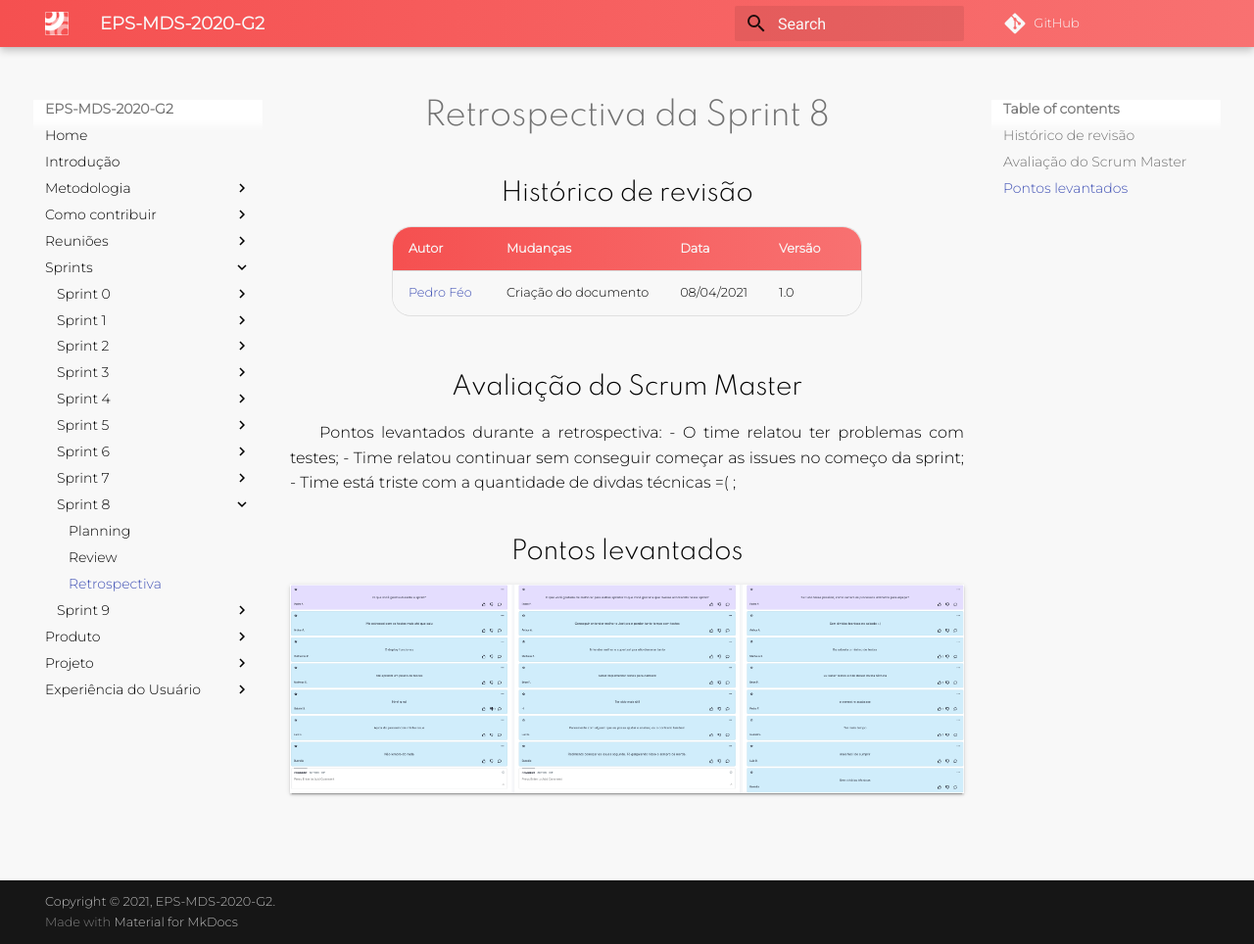
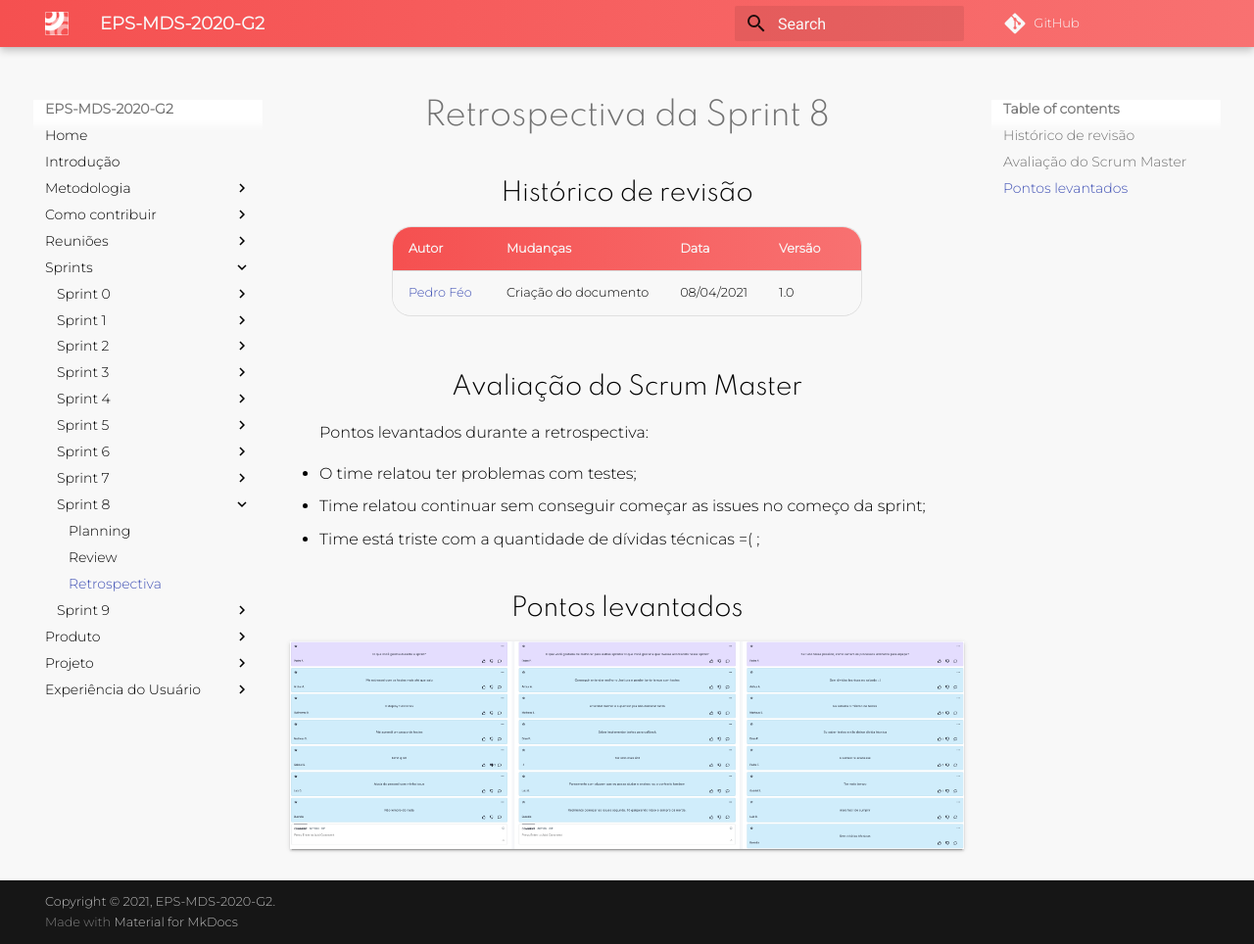
Before and after one commit to fga-eps-mds/2020.2-Eccoar, an MkDocs documentation site: the page built from docs/sprints/8/retrospectiva.md, in a window 1280 px wide and 964 px high. Shown: the whole window at 98% size. Built offline with MkDocs 1.6.1 and Material for MkDocs 9.7.7, drawn with Linux system fonts in a browser that asks for light colours; comment, search, counter and statistics services are not loaded; old or Windows-style settings are respelled for this version of MkDocs.

Commit message:
fix spelling errors

```diff
--- a/docs/sprints/8/retrospectiva.md
+++ b/docs/sprints/8/retrospectiva.md
@@ -9,9 +9,10 @@
 ## Avaliação do Scrum Master
 
 Pontos levantados durante a retrospectiva:
- - O time relatou ter problemas com testes;
- - Time relatou continuar sem conseguir começar as issues no começo da sprint;
- - Time está triste com a quantidade de divdas técnicas =( ;
+
+- O time relatou ter problemas com testes;
+- Time relatou continuar sem conseguir começar as issues no começo da sprint;
+- Time está triste com a quantidade de dívidas técnicas =( ;
 
 ## Pontos levantados
 
```
Also changed, not shown: docs/sprints/8/review.md (+1 -1 lines).
